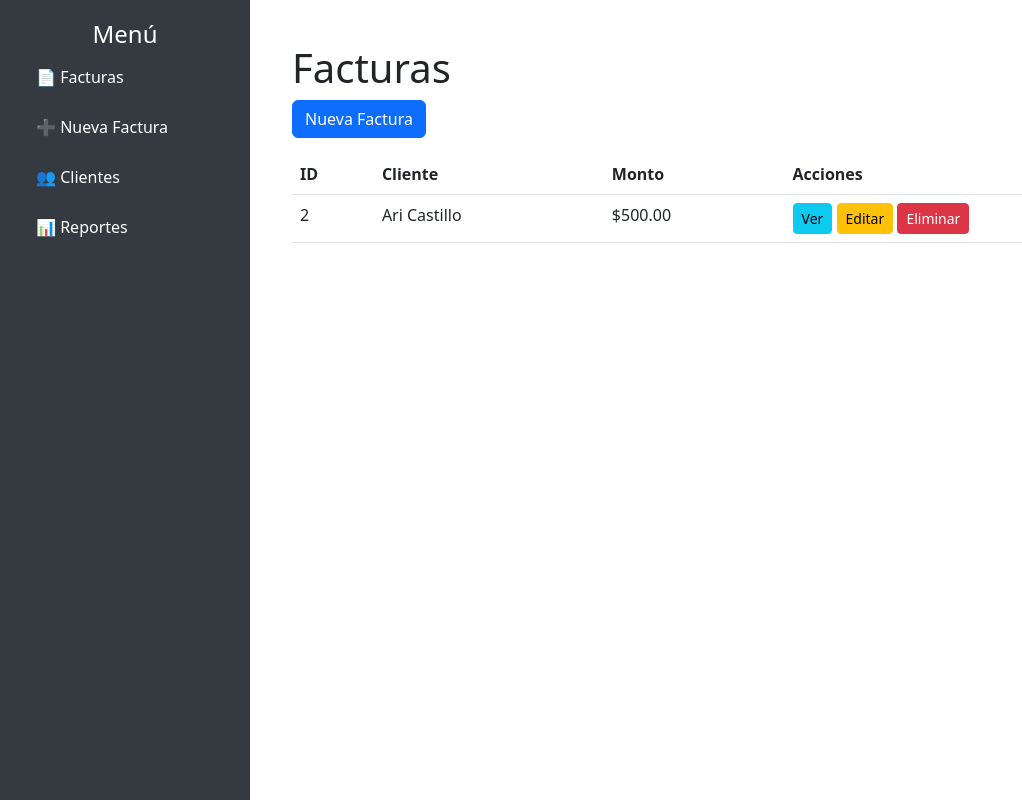
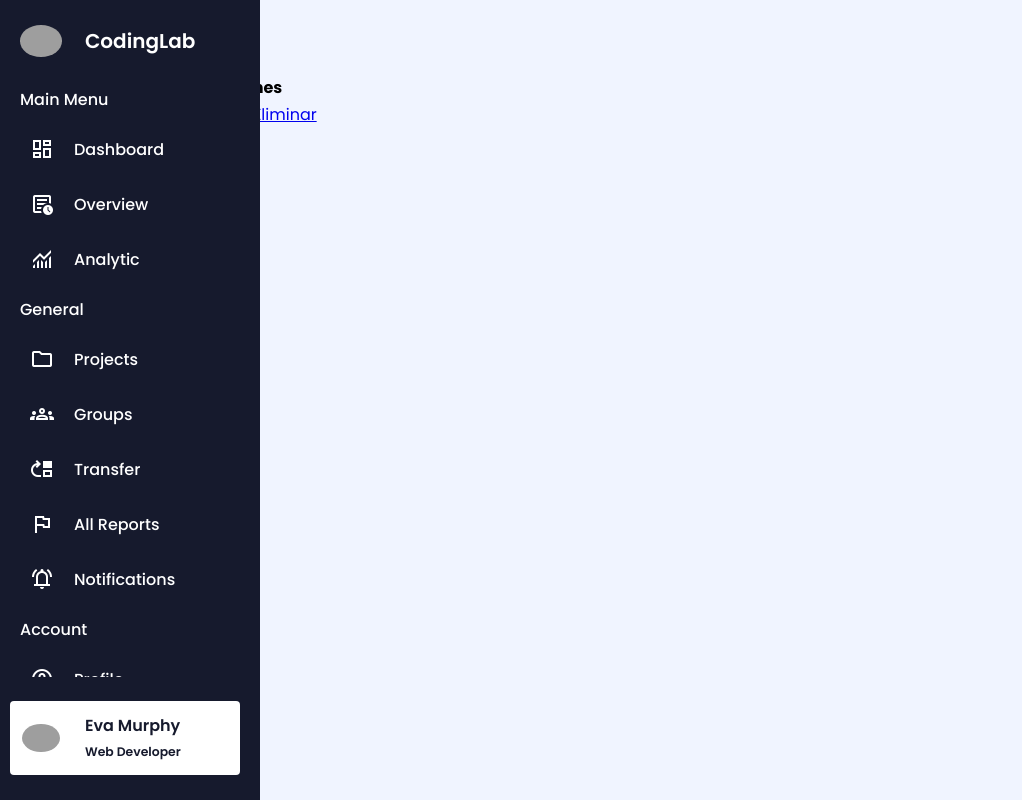
Before and after one commit to Void-CA/invoices-admin, a Django app: page /facturas/ in a window 1280 px wide. Shown: the whole page, without its empty margins (0-1022 px from the left). Run offline with Django 5.2, Linux system fonts and the light colour scheme; data comes from the database, SQL or seed files in the repository; both versions use the stored data as it was after the commit; grey boxes are pictures that could not be loaded.

Commit message:
adding sidebar

```diff
--- a/config/settings.py
+++ b/config/settings.py
@@ -11,6 +11,7 @@ https://docs.djangoproject.com/en/5.1/ref/settings/
 """
 
 from pathlib import Path
+import os
 
 # Build paths inside the project like this: BASE_DIR / 'subdir'.
 BASE_DIR = Path(__file__).resolve().parent.parent
@@ -117,6 +118,9 @@ USE_TZ = True
 # https://docs.djangoproject.com/en/5.1/howto/static-files/
 
 STATIC_URL = 'static/'
+STATICFILES_DIRS = [
+    os.path.join(BASE_DIR, "static"),
+]
 
 # Default primary key field type
 # https://docs.djangoproject.com/en/5.1/ref/settings/#default-auto-field
--- /dev/null
+++ b/facturas/static/css/styles.css
@@ -0,0 +1,152 @@
+/* Importing Google font - Poppins */
+@import url("https://fonts.googleapis.com/css2?family=Poppins:wght@400;500;600;700&display=swap");
+
+* {
+  margin: 0;
+  padding: 0;
+  box-sizing: border-box;
+  font-family: "Poppins", sans-serif;
+}
+
+body {
+  min-height: 100vh;
+  background: #F0F4FF;
+}
+
+.sidebar {
+  position: fixed;
+  top: 0;
+  left: 0;
+  height: 100%;
+  width: 85px;
+  display: flex;
+  overflow-x: hidden;
+  flex-direction: column;
+  background: #161a2d;
+  padding: 25px 20px;
+  transition: all 0.4s ease;
+}
+
+.sidebar:hover {
+  width: 260px;
+}
+
+.sidebar .sidebar-header {
+  display: flex;
+  align-items: center;
+}
+
+.sidebar .sidebar-header img {
+  width: 42px;
+  border-radius: 50%;
+}
+
+.sidebar .sidebar-header h2 {
+  color: #fff;
+  font-size: 1.25rem;
+  font-weight: 600;
+  white-space: nowrap;
+  margin-left: 23px;
+}
+
+.sidebar-links h4 {
+  color: #fff;
+  font-weight: 500;
+  white-space: nowrap;
+  margin: 10px 0;
+  position: relative;
+}
+
+.sidebar-links h4 span {
+  opacity: 0;
+}
+
+.sidebar:hover .sidebar-links h4 span {
+  opacity: 1;
+}
+
+.sidebar-links .menu-separator {
+  position: absolute;
+  left: 0;
+  top: 50%;
+  width: 100%;
+  height: 1px;
+  transform: scaleX(1);
+  transform: translateY(-50%);
+  background: #4f52ba;
+  transform-origin: right;
+  transition-delay: 0.2s;
+}
+
+.sidebar:hover .sidebar-links .menu-separator {
+  transition-delay: 0s;
+  transform: scaleX(0);
+}
+
+.sidebar-links {
+  list-style: none;
+  margin-top: 20px;
+  height: 80%;
+  overflow-y: auto;
+  scrollbar-width: none;
+}
+
+.sidebar-links::-webkit-scrollbar {
+  display: none;
+}
+
+.sidebar-links li a {
+  display: flex;
+  align-items: center;
+  gap: 0 20px;
+  color: #fff;
+  font-weight: 500;
+  white-space: nowrap;
+  padding: 15px 10px;
+  text-decoration: none;
+  transition: 0.2s ease;
+}
+
+.sidebar-links li a:hover {
+  color: #161a2d;
+  background: #fff;
+  border-radius: 4px;
+}
+
+.user-account {
+  margin-top: auto;
+  padding: 12px 10px;
+  margin-left: -10px;
+}
+
+.user-profile {
+  display: flex;
+  align-items: center;
+  color: #161a2d;
+}
+
+.user-profile img {
+  width: 42px;
+  border-radius: 50%;
+  border: 2px solid #fff;
+}
+
+.user-profile h3 {
+  font-size: 1rem;
+  font-weight: 600;
+}
+
+.user-profile span {
+  font-size: 0.775rem;
+  font-weight: 600;
+}
+
+.user-detail {
+  margin-left: 23px;
+  white-space: nowrap;
+}
+
+.sidebar:hover .user-account {
+  background: #fff;
+  border-radius: 4px;
+}
--- a/facturas/templates/facturas/base.html
+++ b/facturas/templates/facturas/base.html
@@ -1,59 +1,67 @@
+{% load static %}
 <!DOCTYPE html>
-<html lang="es">
-<head>
-    <meta charset="UTF-8">
-    <meta name="viewport" content="width=device-width, initial-scale=1.0">
-    <title>{% block title %}Sistema de Facturación{% endblock %}</title>
-    <link rel="stylesheet" href="https://cdn.jsdelivr.net/npm/bootstrap@5.3.0/dist/css/bootstrap.min.css">
-    <style>
-        /* Estilos para el sidebar */
-        .sidebar {
-            width: 250px;
-            height: 100vh;
-            position: fixed;
-            left: 0;
-            top: 0;
-            background-color: #343a40; /* Color oscuro */
-            padding: 20px;
-        }
+<html lang="en">
+  <head>
+    <meta charset="UTF-8" />
+    <meta name="viewport" content="width=device-width, initial-scale=1.0" />
+    <title>{% block title %}Mi Aplicación{% endblock %}</title>
 
-        .sidebar .nav-link {
-            color: white;
-            margin-bottom: 10px;
-        }
+    <!-- Google Font for Icons -->
+    <link rel="stylesheet" href="https://fonts.googleapis.com/css2?family=Material+Symbols+Outlined:opsz,wght,FILL,GRAD@20..48,100..700,0..1,-50..200" />
 
-        .sidebar .nav-link:hover {
-            background-color: #495057;
-            border-radius: 5px;
-        }
+    <!-- CSS File -->
+    <link rel="stylesheet" href="{% static 'css/styles.css' %}" />
+  </head>
+  <body>
+    <aside class="sidebar">
+      <div class="sidebar-header">
+        <img src="{% static 'images/logo.png' %}" alt="logo" />
+        <h2>CodingLab</h2>
+      </div>
+      <ul class="sidebar-links">
+        <h4>
+          <span>Main Menu</span>
+          <div class="menu-separator"></div>
+        </h4>
+        <li><a href="#"><span class="material-symbols-outlined"> dashboard </span>Dashboard</a></li>
+        <li><a href="#"><span class="material-symbols-outlined"> overview </span>Overview</a></li>
+        <li><a href="#"><span class="material-symbols-outlined"> monitoring </span>Analytic</a></li>
 
-        /* Ajustar contenido para que no quede tapado por el sidebar */
-        .content {
-            margin-left: 260px;
-            padding: 20px;
-        }
-    </style>
-</head>
-<body>
-    <!-- Sidebar -->
-    <div class="sidebar">
-        <h4 class="text-white text-center">Menú</h4>
-        <ul class="nav flex-column">
-            <li class="nav-item"><a href="{% url 'lista_facturas' %}" class="nav-link">📄 Facturas</a></li>
-            <li class="nav-item"><a href="{% url 'crear_factura' %}" class="nav-link">➕ Nueva Factura</a></li>
-            <li class="nav-item"><a href="#" class="nav-link">👥 Clientes</a></li>
-            <li class="nav-item"><a href="#" class="nav-link">📊 Reportes</a></li>
-        </ul>
-    </div>
+        <h4>
+          <span>General</span>
+          <div class="menu-separator"></div>
+        </h4>
+        <li><a href="#"><span class="material-symbols-outlined"> folder </span>Projects</a></li>
+        <li><a href="#"><span class="material-symbols-outlined"> groups </span>Groups</a></li>
+        <li><a href="#"><span class="material-symbols-outlined"> move_up </span>Transfer</a></li>
+        <li><a href="#"><span class="material-symbols-outlined"> flag </span>All Reports</a></li>
+        <li><a href="#"><span class="material-symbols-outlined"> notifications_active </span>Notifications</a></li>
 
-    <!-- Contenido principal -->
-    <div class="content">
-        <div class="container mt-4">
-            {% block content %}
-            {% endblock %}
+        <h4>
+          <span>Account</span>
+          <div class="menu-separator"></div>
+        </h4>
+        <li><a href="#"><span class="material-symbols-outlined"> account_circle </span>Profile</a></li>
+        <li><a href="#"><span class="material-symbols-outlined"> settings </span>Settings</a></li>
+        <li><a href="#"><span class="material-symbols-outlined"> logout </span>Logout</a></li>
+      </ul>
+
+      <div class="user-account">
+        <div class="user-profile">
+          <img src="{% static 'images/profile-img.jpg' %}" alt="Profile Image" />
+          <div class="user-detail">
+            <h3>Eva Murphy</h3>
+            <span>Web Developer</span>
+          </div>
         </div>
-    </div>
+      </div>
+    </aside>
 
-    <script src="https://cdn.jsdelivr.net/npm/bootstrap@5.3.0/dist/js/bootstrap.bundle.min.js"></script>
-</body>
+    <!-- Contenido dinámico -->
+    <main>
+      {% block content %}
+      <!-- Aquí se insertará el contenido de otras plantillas -->
+      {% endblock %}
+    </main>
+  </body>
 </html>
--- a/facturas/views.py
+++ b/facturas/views.py
@@ -6,9 +6,10 @@ def lista_facturas(request):
     facturas = Factura.objects.all()
     return render(request, 'facturas/lista_facturas.html', {'facturas': facturas})
 
-def detalle_factura(request, id):
-    factura = get_object_or_404(Factura, id=id)
+def detalle_factura(request, factura_id):
+    factura = get_object_or_404(Factura, id=factura_id)
     return render(request, 'facturas/detalle_factura.html', {'factura': factura})
+
 
 def crear_factura(request):
     if request.method == "POST":
@@ -20,8 +21,8 @@ def crear_factura(request):
         form = FacturaForm()
     return render(request, 'facturas/formulario_factura.html', {'form': form})
 
-def editar_factura(request, id):
-    factura = get_object_or_404(Factura, id=id)
+def editar_factura(request, factura_id):
+    factura = get_object_or_404(Factura, id=factura_id)
     if request.method == "POST":
         form = FacturaForm(request.POST, instance=factura)
         if form.is_valid():
@@ -31,8 +32,8 @@ def editar_factura(request, id):
         form = FacturaForm(instance=factura)
     return render(request, 'facturas/formulario_factura.html', {'form': form})
 
-def eliminar_factura(request, id):
-    factura = get_object_or_404(Factura, id=id)
+def eliminar_factura(request, factura_id):
+    factura = get_object_or_404(Factura, id=factura_id)
     factura.delete()
     return redirect('lista_facturas')
 
```
Also changed, not shown: db.sqlite3.
